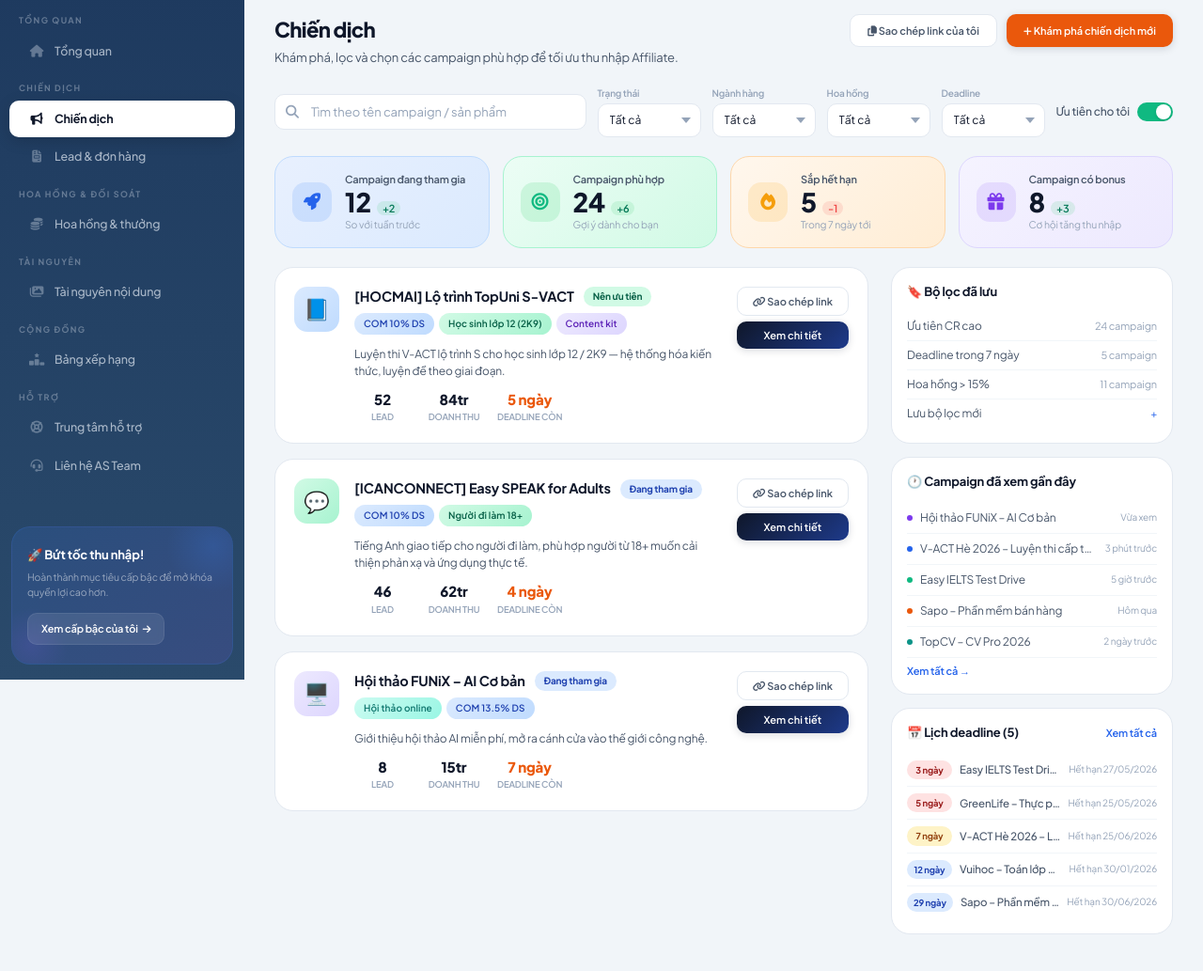
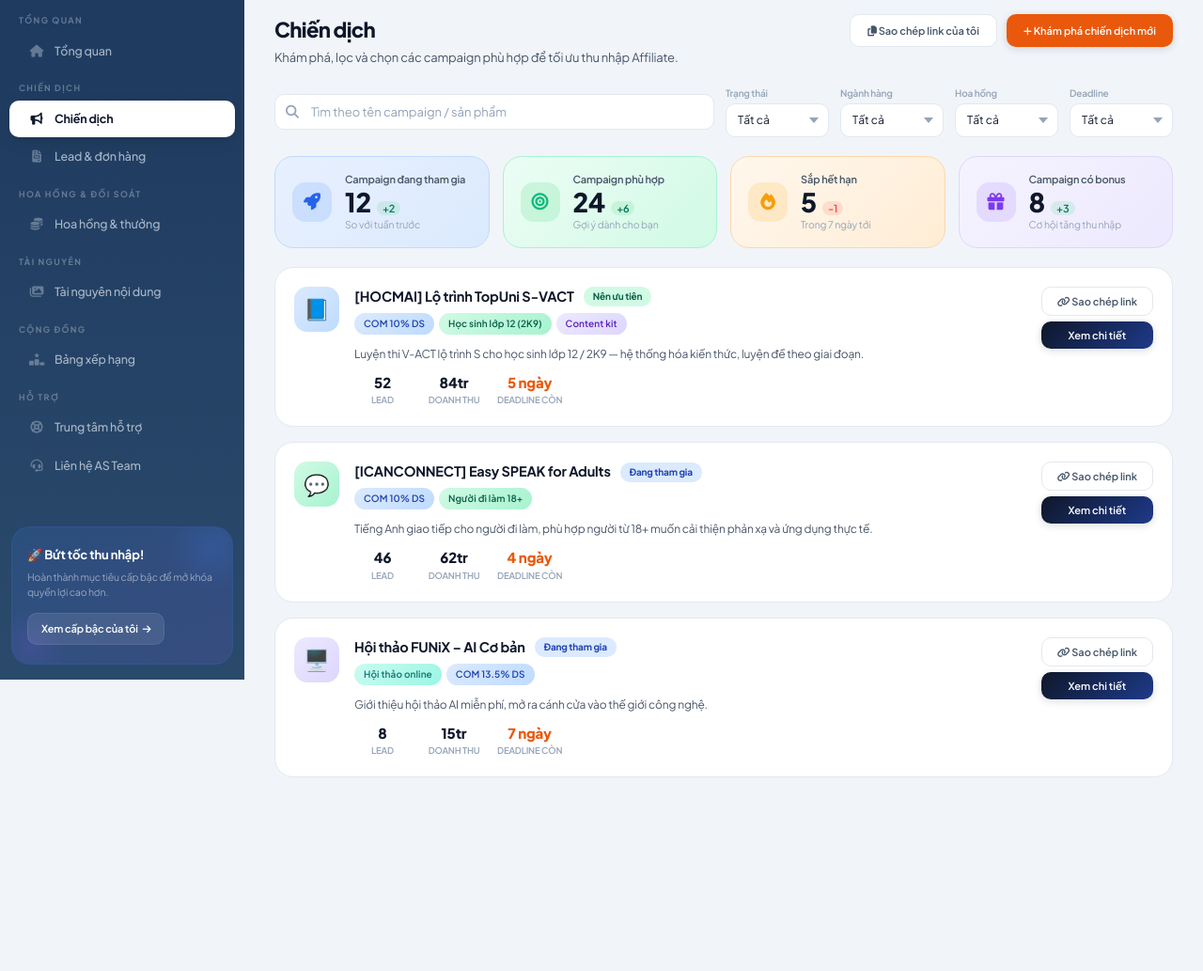
Before and after one commit to deltatrap99/ams-affiliate, a plain HTML site: page campaigns.html in a window 1280 px wide. Shown: the part 77-1110 px from the top of the page at 94% size. After the commit the page ends 964 px from the top, so only its background shows below. Drawn offline with Linux system fonts and the light colour scheme; no server answers.

Commit message:
fix: remove recent campaigns, deadline panel, priority toggle from campaigns page

```diff
--- a/campaigns.html
+++ b/campaigns.html
@@ -153,7 +153,7 @@
     <div class="filter-group"><div class="filter-label">Ngành hàng</div><select class="filter-select"><option>Tất cả</option></select></div>
     <div class="filter-group"><div class="filter-label">Hoa hồng</div><select class="filter-select"><option>Tất cả</option></select></div>
     <div class="filter-group"><div class="filter-label">Deadline</div><select class="filter-select"><option>Tất cả</option></select></div>
-    <label class="toggle-switch">Ưu tiên cho tôi <div class="toggle-track"></div></label>
+
   </div>
 
   <!-- KPI -->
@@ -164,46 +164,10 @@
     <div class="ckpi"><div class="ckpi-ic"><i class="fas fa-gift"></i></div><div><div class="ckpi-label">Campaign có bonus</div><div class="ckpi-val">8 <span class="ckpi-change up">+3</span></div><div class="ckpi-sub">Cơ hội tăng thu nhập</div></div></div>
   </div>
 
-  <div class="content-grid" style="display:grid; grid-template-columns: 1fr 300px; gap:24px;">
-    <!-- CAMPAIGN LIST -->
-    <div id="campaign-list" style="display:flex; flex-direction:column; gap:16px;">
-      <div style="text-align:center; padding:40px; color:var(--txt3);">
-        <i class="fas fa-spinner fa-spin" style="font-size:32px; margin-bottom:12px;"></i>
-        <div>Đang tải chiến dịch...</div>
-      </div>
-    </div>
-
-    <!-- RIGHT PANEL -->
-    <div class="right-panel">
-      <!-- Saved Filters -->
-      <div class="rpanel">
-        <div class="rpanel-title">🔖 Bộ lọc đã lưu</div>
-        <div class="rpanel-item"><span>Ưu tiên CR cao</span><span class="count">24 campaign</span></div>
-        <div class="rpanel-item"><span>Deadline trong 7 ngày</span><span class="count">5 campaign</span></div>
-        <div class="rpanel-item"><span>Hoa hồng > 15%</span><span class="count">11 campaign</span></div>
-        <div class="rpanel-item"><span>Lưu bộ lọc mới</span><span class="count" style="color:var(--blue)">+</span></div>
-      </div>
-
-      <!-- Recent -->
-      <div class="rpanel">
-        <div class="rpanel-title">🕐 Campaign đã xem gần đây</div>
-        <div class="recent-item"><div class="recent-dot r-purple"></div><span class="recent-name">Hội thảo FUNiX – AI Cơ bản</span><span class="recent-time">Vừa xem</span></div>
-        <div class="recent-item"><div class="recent-dot r-blue"></div><span class="recent-name">V-ACT Hè 2026 – Luyện thi cấp tốc</span><span class="recent-time">3 phút trước</span></div>
-        <div class="recent-item"><div class="recent-dot r-green"></div><span class="recent-name">Easy IELTS Test Drive</span><span class="recent-time">5 giờ trước</span></div>
-        <div class="recent-item"><div class="recent-dot r-orange"></div><span class="recent-name">Sapo – Phần mềm bán hàng</span><span class="recent-time">Hôm qua</span></div>
-        <div class="recent-item"><div class="recent-dot r-teal"></div><span class="recent-name">TopCV – CV Pro 2026</span><span class="recent-time">2 ngày trước</span></div>
-        <a href="#" class="rpanel-link">Xem tất cả →</a>
-      </div>
-
-      <!-- Deadlines -->
-      <div class="rpanel">
-        <div class="rpanel-title">📅 Lịch deadline (5) <a href="#" class="rpanel-link" style="margin:0;margin-left:auto">Xem tất cả</a></div>
-        <div class="dl-item"><span class="dl-badge urgent">3 ngày</span><span class="dl-name">Easy IELTS Test Drive</span><span class="dl-date">Hết hạn 27/05/2026</span></div>
-        <div class="dl-item"><span class="dl-badge urgent">5 ngày</span><span class="dl-name">GreenLife – Thực phẩm sạch</span><span class="dl-date">Hết hạn 25/05/2026</span></div>
-        <div class="dl-item"><span class="dl-badge soon">7 ngày</span><span class="dl-name">V-ACT Hè 2026 – Luyện thi cấp tốc</span><span class="dl-date">Hết hạn 25/06/2026</span></div>
-        <div class="dl-item"><span class="dl-badge normal">12 ngày</span><span class="dl-name">Vuihoc – Toán lớp 9 luyện thi</span><span class="dl-date">Hết hạn 30/01/2026</span></div>
-        <div class="dl-item"><span class="dl-badge normal">29 ngày</span><span class="dl-name">Sapo – Phần mềm bán hàng</span><span class="dl-date">Hết hạn 30/06/2026</span></div>
-      </div>
+  <div id="campaign-list" style="display:flex; flex-direction:column; gap:16px;">
+    <div style="text-align:center; padding:40px; color:var(--txt3);">
+      <i class="fas fa-spinner fa-spin" style="font-size:32px; margin-bottom:12px;"></i>
+      <div>Đang tải chiến dịch...</div>
     </div>
   </div>
   </div>
--- a/sw.js
+++ b/sw.js
@@ -1,4 +1,4 @@
-const CACHE_NAME = 'ams-affiliate-v5';
+const CACHE_NAME = 'ams-affiliate-v6';
 const ASSETS_TO_CACHE = [
   '/',
   '/index.html',
```
